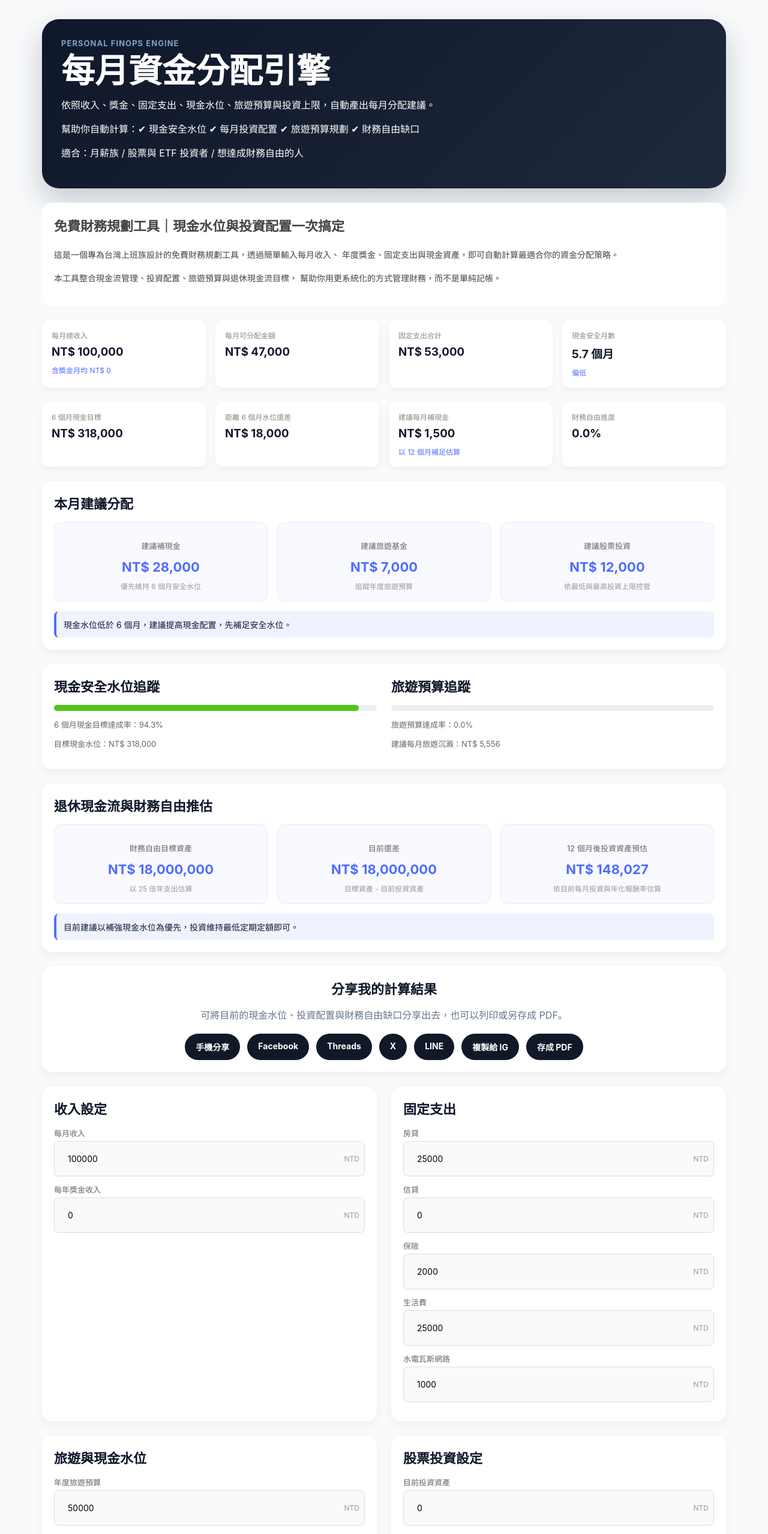
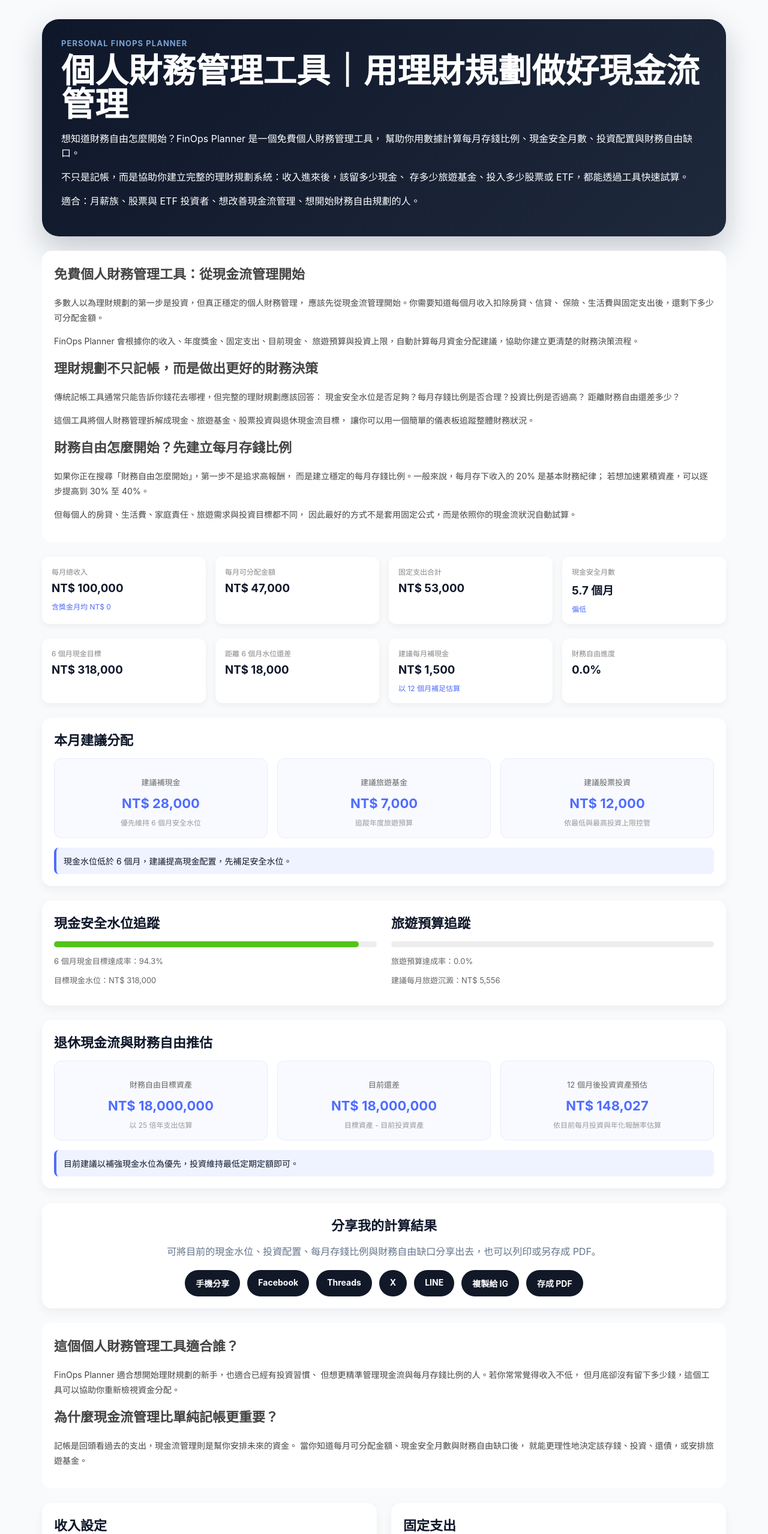
Before and after one commit to JulieChang/fire-pwa-complete, a React (Vite) app: page / in a window 1280 px wide. Shown: the top 2557 px of the page at 60% size. Built offline with nearby package versions, Linux system fonts and the light colour scheme.

Commit message:
Enhance financial management tool descriptions
Updated text for clarity and added new sections for financial management.

```diff
--- a/src/App.jsx
+++ b/src/App.jsx
@@ -78,7 +78,7 @@ function SharePanel({ result }) {
 財務自由目標資產：${formatNTD(result.financialFreedomTarget)}
 目前還差：${formatNTD(result.financialFreedomGap)}
 
-用這個免費工具試算你的現金水位、投資配置與財務自由缺口：
+用這個免費個人財務管理工具，試算你的現金流管理、每月存錢比例、投資配置與財務自由缺口：
 ${pageUrl}`;
 
   const encodedText = encodeURIComponent(shareText);
@@ -124,37 +124,17 @@ ${pageUrl}`;
     <section className="section share-section">
       <h2>分享我的計算結果</h2>
       <p className="share-description">
-        可將目前的現金水位、投資配置與財務自由缺口分享出去，也可以列印或另存成 PDF。
+        可將目前的現金水位、投資配置、每月存錢比例與財務自由缺口分享出去，也可以列印或另存成 PDF。
       </p>
 
       <div className="share-buttons">
-        <button type="button" onClick={nativeShare}>
-          手機分享
-        </button>
-
-        <a href={shareLinks.facebook} target="_blank" rel="noreferrer">
-          Facebook
-        </a>
-
-        <a href={shareLinks.threads} target="_blank" rel="noreferrer">
-          Threads
-        </a>
-
-        <a href={shareLinks.x} target="_blank" rel="noreferrer">
-          X
-        </a>
-
-        <a href={shareLinks.line} target="_blank" rel="noreferrer">
-          LINE
-        </a>
-
-        <button type="button" onClick={copyText}>
-          複製給 IG
-        </button>
-
-        <button type="button" onClick={savePdf}>
-          存成 PDF
-        </button>
+        <button type="button" onClick={nativeShare}>手機分享</button>
+        <a href={shareLinks.facebook} target="_blank" rel="noreferrer">Facebook</a>
+        <a href={shareLinks.threads} target="_blank" rel="noreferrer">Threads</a>
+        <a href={shareLinks.x} target="_blank" rel="noreferrer">X</a>
+        <a href={shareLinks.line} target="_blank" rel="noreferrer">LINE</a>
+        <button type="button" onClick={copyText}>複製給 IG</button>
+        <button type="button" onClick={savePdf}>存成 PDF</button>
       </div>
     </section>
   );
@@ -355,27 +335,58 @@ export default function App() {
         <div>
           {isDev && <GrowthAgent />}
 
-          <p className="eyebrow">Personal FinOps Engine</p>
-          <h1>每月資金分配引擎</h1>
+          <p className="eyebrow">Personal FinOps Planner</p>
+
+          <h1>個人財務管理工具｜用理財規劃做好現金流管理</h1>
+
           <p>
-            依照收入、獎金、固定支出、現金水位、旅遊預算與投資上限，自動產出每月分配建議。
+            想知道財務自由怎麼開始？FinOps Planner 是一個免費個人財務管理工具，
+            幫助你用數據計算每月存錢比例、現金安全月數、投資配置與財務自由缺口。
           </p>
+
           <p>
-            幫助你自動計算：✔ 現金安全水位 ✔ 每月投資配置 ✔ 旅遊預算規劃 ✔ 財務自由缺口
+            不只是記帳，而是協助你建立完整的理財規劃系統：收入進來後，該留多少現金、
+            存多少旅遊基金、投入多少股票或 ETF，都能透過工具快速試算。
           </p>
-          <p>適合：月薪族 / 股票與 ETF 投資者 / 想達成財務自由的人</p>
+
+          <p>
+            適合：月薪族、股票與 ETF 投資者、想改善現金流管理、想開始財務自由規劃的人。
+          </p>
         </div>
       </section>
 
       <section className="seo-content">
-        <h2>免費財務規劃工具｜現金水位與投資配置一次搞定</h2>
+        <h2>免費個人財務管理工具：從現金流管理開始</h2>
         <p>
-          這是一個專為台灣上班族設計的免費財務規劃工具，透過簡單輸入每月收入、
-          年度獎金、固定支出與現金資產，即可自動計算最適合你的資金分配策略。
+          多數人以為理財規劃的第一步是投資，但真正穩定的個人財務管理，
+          應該先從現金流管理開始。你需要知道每個月收入扣除房貸、信貸、
+          保險、生活費與固定支出後，還剩下多少可分配金額。
         </p>
         <p>
-          本工具整合現金流管理、投資配置、旅遊預算與退休現金流目標，
-          幫助你用更系統化的方式管理財務，而不是單純記帳。
+          FinOps Planner 會根據你的收入、年度獎金、固定支出、目前現金、
+          旅遊預算與投資上限，自動計算每月資金分配建議，協助你建立更清楚的財務決策流程。
+        </p>
+
+        <h2>理財規劃不只記帳，而是做出更好的財務決策</h2>
+        <p>
+          傳統記帳工具通常只能告訴你錢花去哪裡，但完整的理財規劃應該回答：
+          現金安全水位是否足夠？每月存錢比例是否合理？投資比例是否過高？
+          距離財務自由還差多少？
+        </p>
+        <p>
+          這個工具將個人財務管理拆解成現金、旅遊基金、股票投資與退休現金流目標，
+          讓你可以用一個簡單的儀表板追蹤整體財務狀況。
+        </p>
+
+        <h2>財務自由怎麼開始？先建立每月存錢比例</h2>
+        <p>
+          如果你正在搜尋「財務自由怎麼開始」，第一步不是追求高報酬，
+          而是建立穩定的每月存錢比例。一般來說，每月存下收入的 20% 是基本財務紀律；
+          若想加速累積資產，可以逐步提高到 30% 至 40%。
+        </p>
+        <p>
+          但每個人的房貸、生活費、家庭責任、旅遊需求與投資目標都不同，
+          因此最好的方式不是套用固定公式，而是依照你的現金流狀況自動試算。
         </p>
       </section>
 
@@ -484,6 +495,22 @@ export default function App() {
 
       <SharePanel result={result} />
 
+      <section className="seo-content">
+        <h2>這個個人財務管理工具適合誰？</h2>
+        <p>
+          FinOps Planner 適合想開始理財規劃的新手，也適合已經有投資習慣、
+          但想更精準管理現金流與每月存錢比例的人。若你常常覺得收入不低，
+          但月底卻沒有留下多少錢，這個工具可以協助你重新檢視資金分配。
+        </p>
+
+        <h2>為什麼現金流管理比單純記帳更重要？</h2>
+        <p>
+          記帳是回頭看過去的支出，現金流管理則是幫你安排未來的資金。
+          當你知道每月可分配金額、現金安全月數與財務自由缺口後，
+          就能更理性地決定該存錢、投資、還債，或安排旅遊基金。
+        </p>
+      </section>
+
       <section className="form-grid">
         <div className="form-section">
           <h2>收入設定</h2>
```
